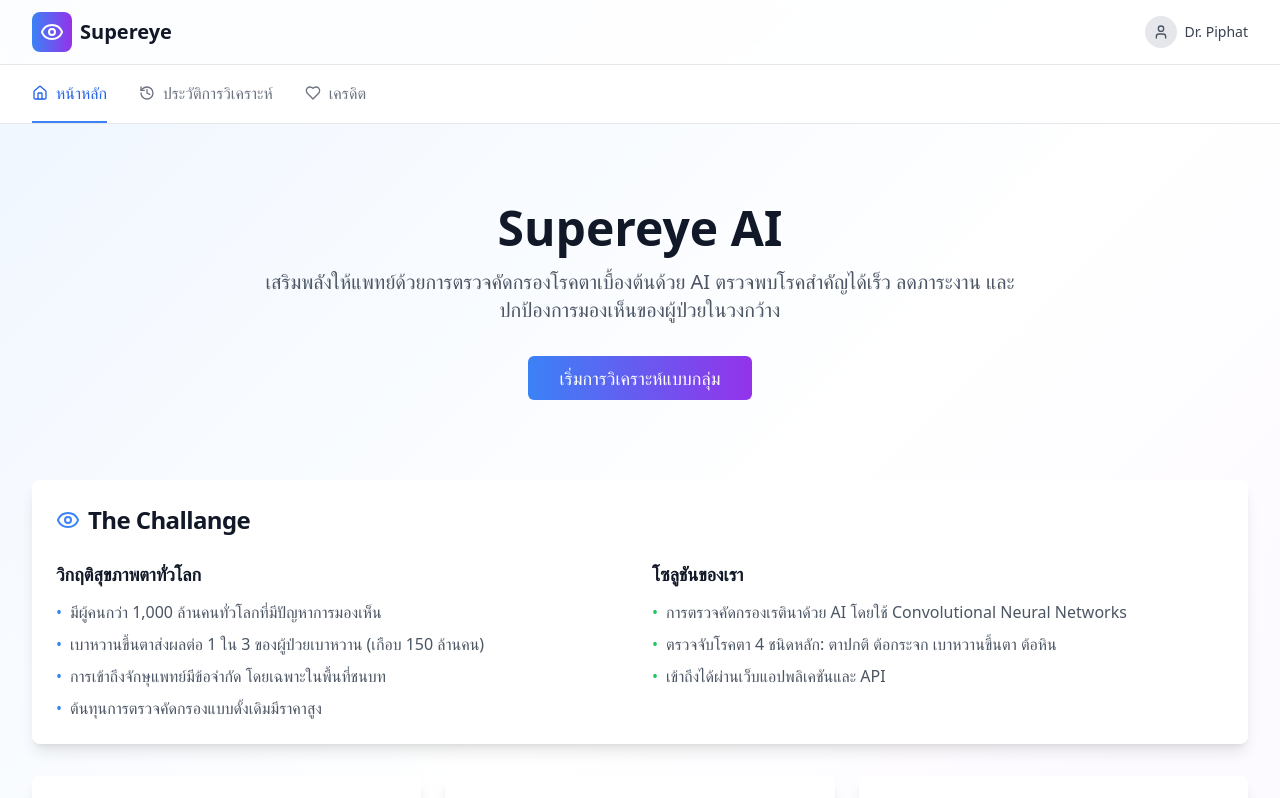
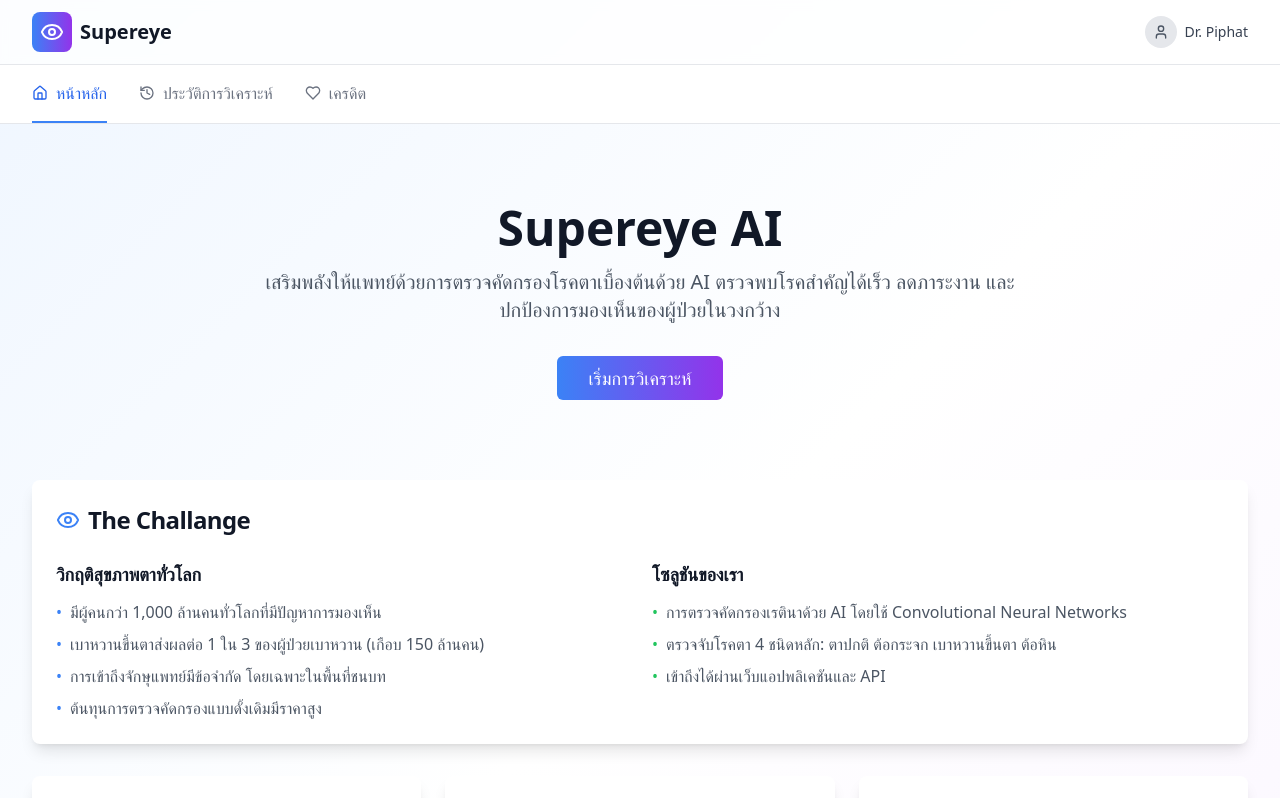
Before and after one commit to Piphatjz/Supereye, a Next.js app: page / in a window 1280 px wide. Shown: the top 798 px of the page. Built offline with nearby package versions, Linux system fonts and the light colour scheme.

Commit message:
first commit

```diff
--- a/app/page.tsx
+++ b/app/page.tsx
@@ -154,7 +154,7 @@ export default function EyeDiseaseAnalyzer() {
                   className="bg-gradient-to-r from-blue-500 to-purple-600 hover:from-blue-600 hover:to-purple-700 text-white px-8 py-3 text-lg"
                   onClick={() => window.location.href = '/Batch'}
                 >
-                  เริ่มการวิเคราะห์แบบกลุ่ม
+                  เริ่มการวิเคราะห์
                 </Button>
 
               </div>
```
